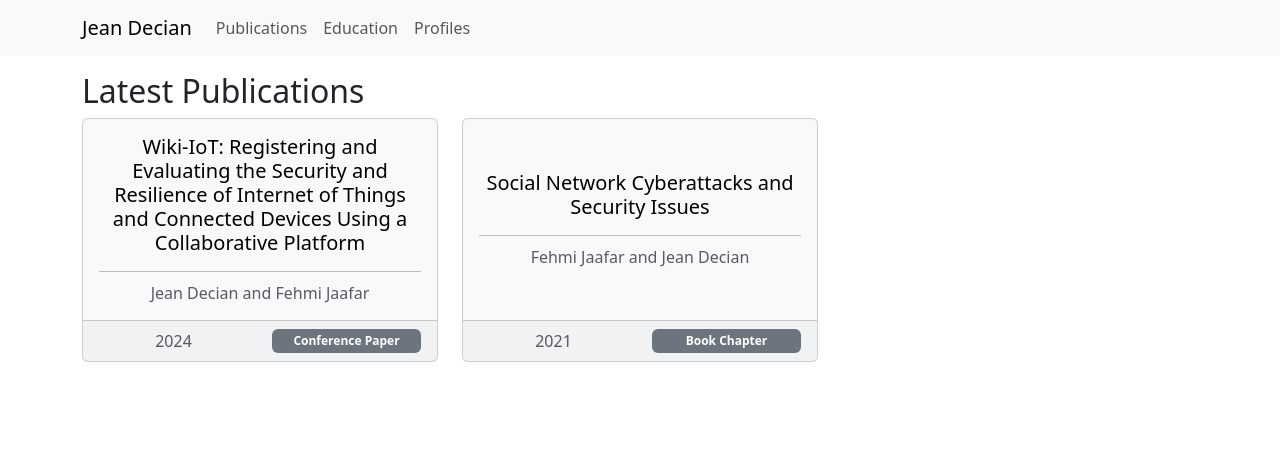
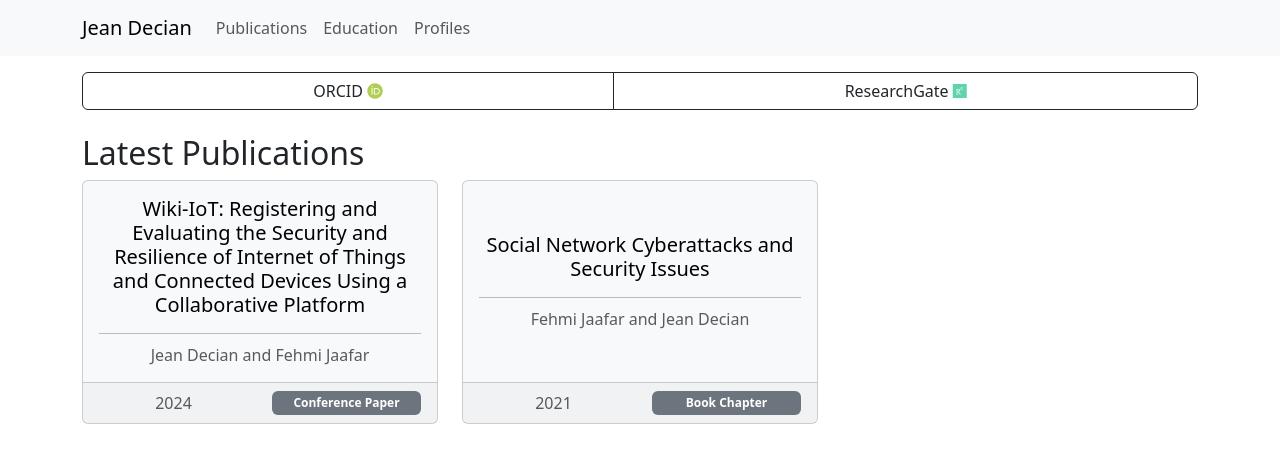
Before and after one commit to jeandecian/info, a Jekyll site: the page built from publications.md, in a window 1280 px wide. Shown: the top 463 px of the page. Built offline with Jekyll 4.4.1, drawn with Linux system fonts in a browser that asks for light colours; nearby versions of some CDN libraries.

Commit message:
add academic profiles to publications page

```diff
--- a/publications.md
+++ b/publications.md
@@ -5,6 +5,19 @@ permalink: /publications/
 ---
 
 <div class="container" style="margin-top: 1em">
+  <div class="btn-group d-flex" role="group">
+    {% for category in site.data.profiles %} {% if category.name == "Academic"
+    %} {% for profile in category.links %}
+    <a
+      href="{{ profile.url }}{{ profile.username }}"
+      class="btn btn-outline-dark"
+      target="_blank"
+      >{{ profile.name }}
+      <span class="{{ profile.icon }}" style="color: {{ profile.color }}"></span
+    ></a>
+    {% endfor %} {% endif %} {% endfor %}
+  </div>
+  <br />
   <h2>Latest Publications</h2>
   <div class="row row-cols-1 row-cols-sm-2 row-cols-md-3 g-4">
     {% for publication in site.data.publications reversed %}
```
